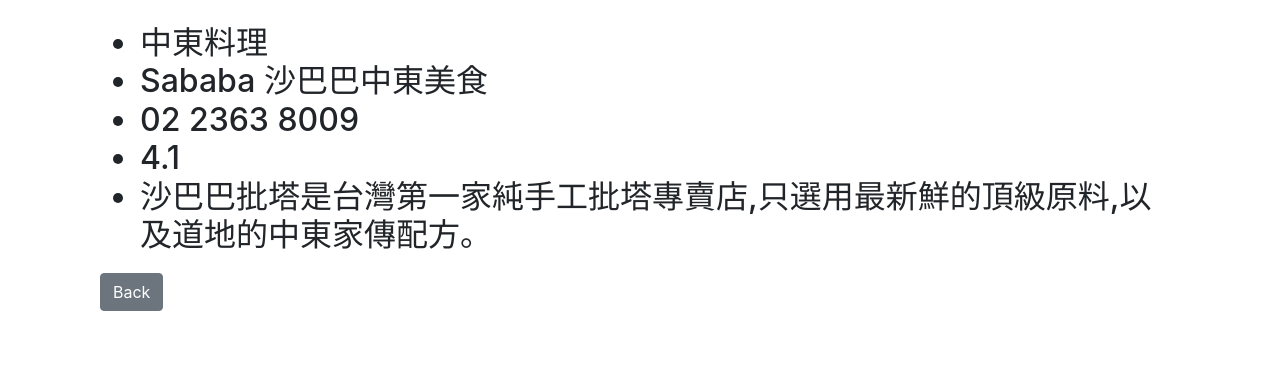
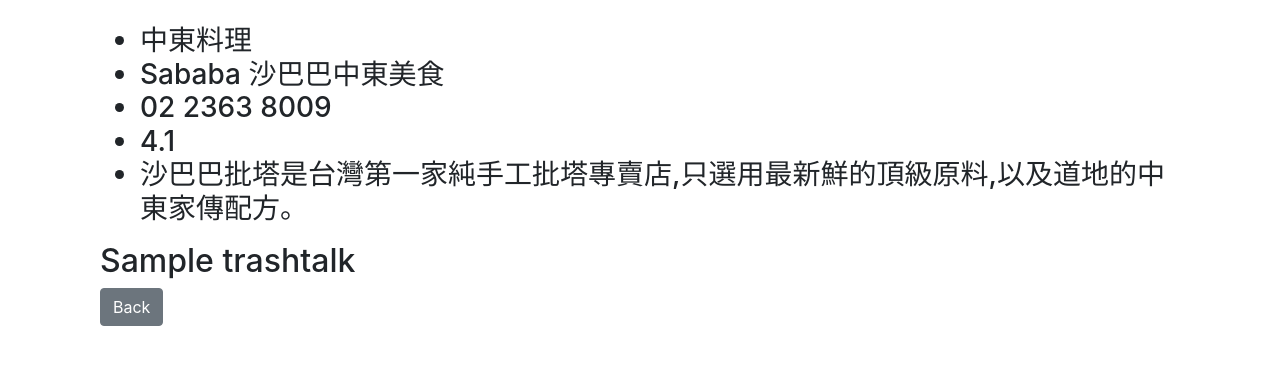
Before and after one commit to lothecode/linebotEat, a Node server app: template views/line.handlebars in a window 1280 px wide. Shown: the top 365 px of the page. Run offline with Node 20, Linux system fonts and the light colour scheme; data comes from the database, SQL or seed files in the repository; the template is opened without the code that fills it: values that come from a table or form of the project are taken from there, most other values are stand-ins (such as "Sample title", 1, 10 or a date in 2020); some libraries are stand-ins or nearby versions.

Commit message:
add more blah reply

```diff
--- a/app.js
+++ b/app.js
@@ -33,6 +33,10 @@ const bot = linebot({
 })
 const linebotParser = bot.parser()
 
+const blah = ['你可以說一點有營養的嗎!!', '怎麼還沒有好???', '不要龜龜毛毛的趕快做決定!', '你不是要減肥嗎, 不要吃好了啦XD', '一天是要問幾次?!', '冰箱的剩菜回去吃一吃好了~', '快一點, 我快昏倒了T^T', '廢話不多說, 來去吃飯了!', '我覺得每一家都很好吃啊 :)', '什麼?! 你梭什麼我聽不懂?!', '不要再說了，我肚子好餓！', '你的對話要提到"吃"這個字才會回答喔!', '你的提問要有"吃"這個字啦!']
+const blahI = randomPick(blah.length)
+
+
 bot.on('message', function (event) { // event.message.text是使用者傳給bot的訊息
   // write code here
   Diner.find()
@@ -40,15 +44,15 @@ bot.on('message', function (event) { // event.message.text是使用者傳給bot
     .exec((err, diners) => {
       if (err) return console.error(err)
       let userSay = event.message.text
-      console.log(event.message.text)
-      let reply = '什麼?! 你梭什麼我聽不懂啦~'
+      let reply = blah[randomPick(blah.length)]
       if (userSay == undefined) {
-        reply = '不要再說了，我肚子好餓！'
+        reply = blah[randomPick(blah.length)]
       } else if (userSay.includes('吃')) {
         const index = randomPick(diners.length)
-        reply = `名字: ${diners[index].name}, 類別: ${diners[index].category}, 電話: ${diners[index].phone}, Rating: ${diners[index].rating}, 描述: ${diners[index].description}`
+        reply = `${diners[index].name} >> ${diners[index].category} 類，${diners[index].rating}分，簡介: ${diners[index].description}。電話: ${diners[index].phone}`
+      } else if (userSay == 'hello' || 'Hello') {
+        reply = 'Hello~ 是在哈囉什麼...'
       }
-
       event.reply(reply).then(function (data) {
         // success
       }).catch(function (error) {
@@ -69,7 +73,8 @@ app.get('/diners/line', (req, res) => {
       if (err) return console.error(err)
       const index = randomPick(diners.length)
       let reply = diners[index]
-      return res.render('line', { diner: reply })
+      let trashtalk = blah[randomPick(blah.length)]
+      return res.render('line', { diner: reply, trashtalk })
     })
 
 })
--- a/views/index.handlebars
+++ b/views/index.handlebars
@@ -2,7 +2,7 @@
   <a href="/diners/new" class="btn btn-outline-success">加入一個新的餐廳</a>
 </div>
 <div class="mb-2">
-  <a href="/diners/line" class="btn btn-outline-success">Line訊息</a>
+  <a href="/diners/line" class="btn btn-outline-success">Line訊息(測試random用)</a>
 </div>
 
 <table class="table mb-5">
--- a/views/line.handlebars
+++ b/views/line.handlebars
@@ -1,5 +1,5 @@
 <div class="container my-4">
-  <h2 class="mb-1 ">
+  <h3 class="mb-1 ">
     <ul>
       <li>{{diner.category}}</li>
       <li>{{diner.name}}</li>
@@ -7,5 +7,7 @@
       <li>{{diner.rating}}</li>
       <li>{{diner.description}}</li>
     </ul>
-    <a href="/" class="btn btn-secondary">Back</a>
+  </h3>
+  <h2>{{{trashtalk}}}</h2>
+  <a href="/" class="btn btn-secondary">Back</a>
 </div>
```
